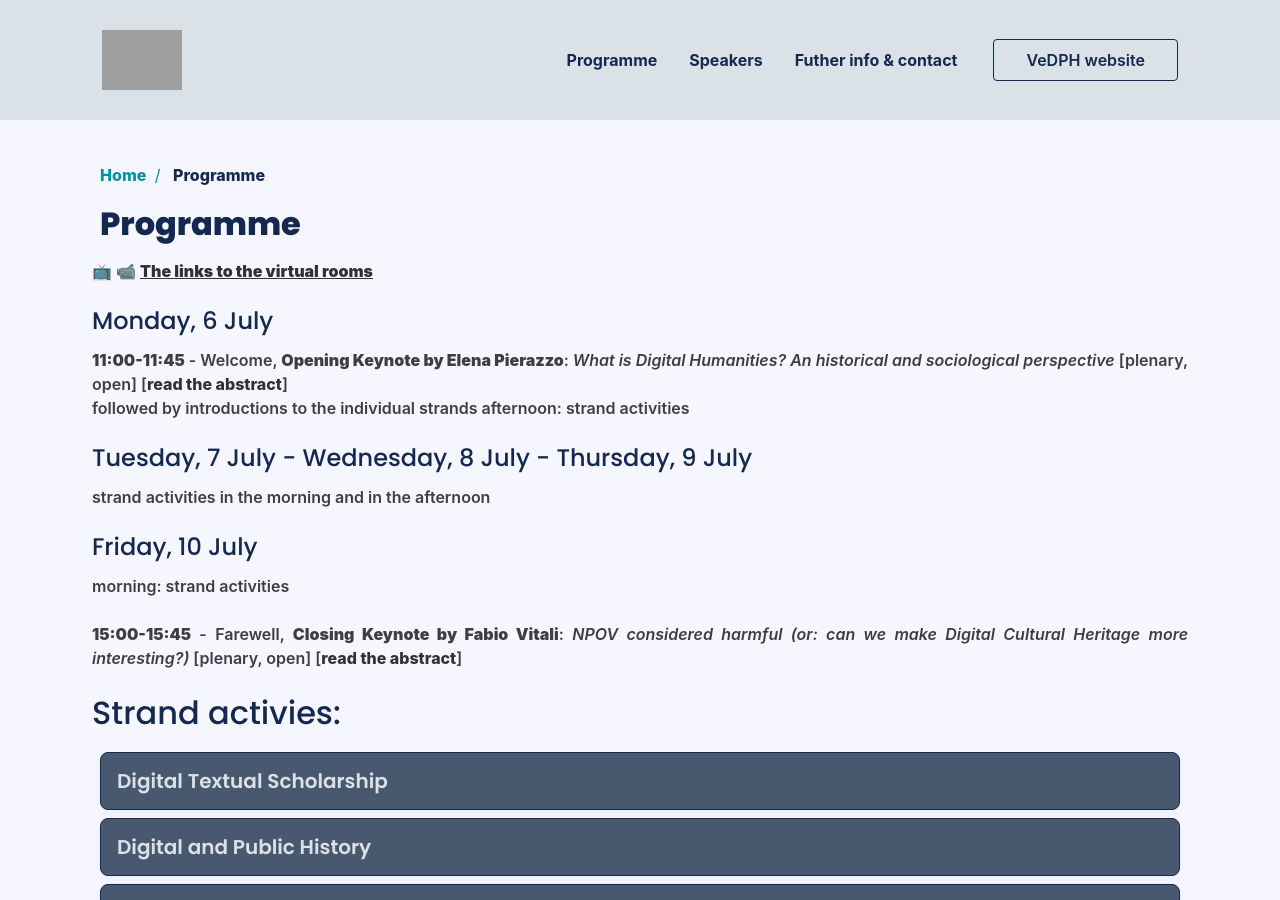
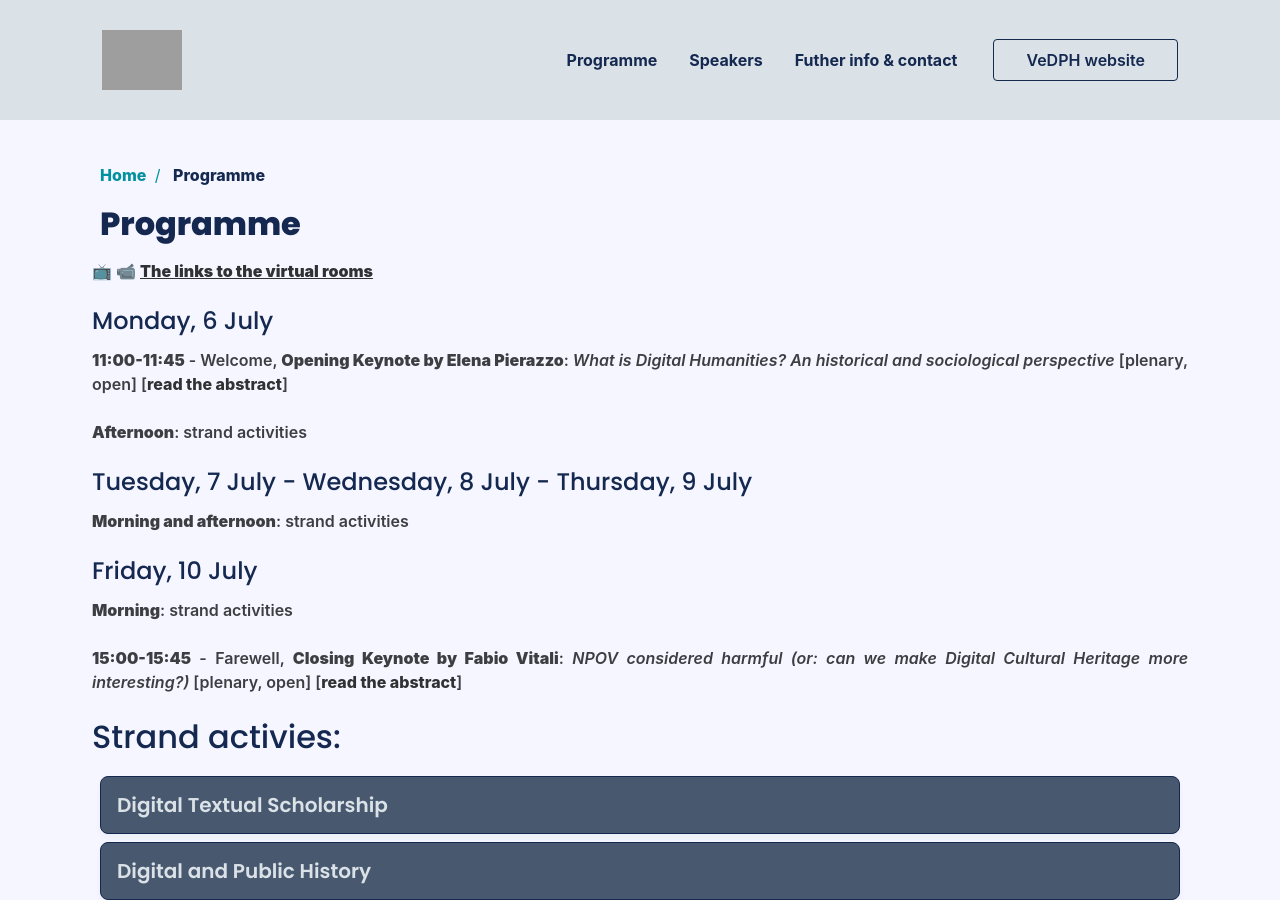
Before and after one commit to vedph/summercamp, a Jekyll site: the page built from programme/index.html, in a window 1280 px wide and 900 px high. Built offline with Jekyll 4.4.1, drawn with Linux system fonts in a browser that asks for light colours; nearby versions of some CDN libraries; some web fonts are replaced; grey boxes are pictures that could not be loaded.

Commit message:
Format programme

```diff
--- a/programme/index.html
+++ b/programme/index.html
@@ -8,14 +8,16 @@ title: Programme
   <p class="text-secondary color" style="text-align: justify;">📺 📹 <a href="{{site.baseurl}}/videos"><u><strong>The links to the virtual rooms</strong></u></a></p>
 
   <h4>Monday, 6  July</h4>
-  <p class="text-secondary color" style="text-align: justify;"><strong>11:00-11:45</strong> - Welcome, <strong>Opening Keynote by Elena Pierazzo</strong>: <em>What is Digital Humanities? An historical and sociological perspective</em> [plenary, open] [<a href="{{site.baseurl}}/keynote">read the abstract</a>]<br />
-  followed by introductions to the individual strands afternoon: strand activities</p>
+  <p class="text-secondary color" style="text-align: justify;"><strong>11:00-11:45</strong> - Welcome, <strong>Opening Keynote by Elena Pierazzo</strong>: <em>What is Digital Humanities? An historical and sociological perspective</em> [plenary, open] [<a href="{{site.baseurl}}/keynote">read the abstract</a>]
+  <p class="text-secondary color" style="text-align: justify;">
+  <strong>Afternoon</strong>: strand activities
+  </p>
 
   <h4>Tuesday, 7 July - Wednesday, 8 July - Thursday, 9 July</h4>
-  <p class="text-secondary color" style="text-align: justify;">strand activities in the morning and in the afternoon</p>
+  <p class="text-secondary color" style="text-align: justify;"><strong>Morning and afternoon</strong>: strand activities</p>
 
   <h4>Friday, 10 July</h4>
-  <p class="text-secondary color" style="text-align: justify;">morning: strand activities</p>
+  <p class="text-secondary color" style="text-align: justify;"><strong>Morning</strong>: strand activities</p>
   <p class="text-secondary color" style="text-align: justify;"><strong>15:00-15:45</strong> - Farewell, <strong>Closing Keynote by Fabio Vitali</strong>: <em>NPOV considered harmful (or: can we make Digital Cultural Heritage more interesting?)</em> [plenary, open] [<a href="{{site.baseurl}}/keynote">read the abstract</a>]</p>
 
   <h2>Strand activies:</h2>
```
